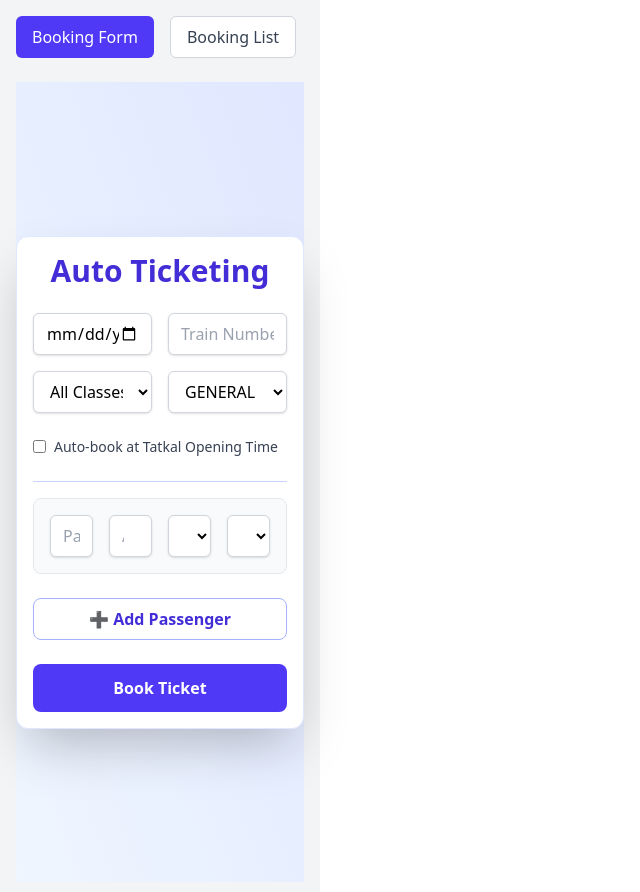
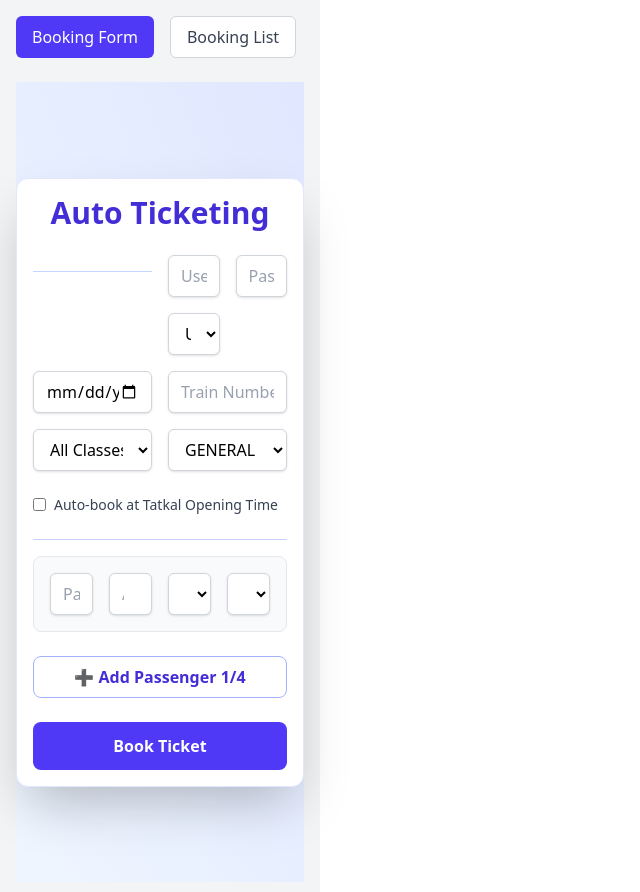
Before and after one commit to Umapathi-Mailapalli002/auto-ticketing, a React (Vite) app: page / in a window 1280 px wide. Shown: the top 892 px of the page, without its empty margins (0-640 px from the left). Built offline with nearby package versions, Linux system fonts and the light colour scheme.

Commit message:
feat: Add credential management to BookingForm and BookingList for enhanced user data handling

```diff
--- a/src/components/BookingForm.tsx
+++ b/src/components/BookingForm.tsx
@@ -9,7 +9,11 @@ function BookingForm({ onAdd }: { onAdd: () => void }) {
     trainNumber: '',
     autoTatkal: false,
   });
-
+  const [credentials, setCredentials] = useState({
+    username: '',
+    password: '',
+    paymentMethod: 'UPI',
+  });
   const [passengers, setPassengers] = useState([
     { name: '', age: '', gender: '', seatPref: '' }
   ]);
@@ -24,7 +28,13 @@ function BookingForm({ onAdd }: { onAdd: () => void }) {
       [name]: type === 'checkbox' ? (e.target as HTMLInputElement).checked : value,
     }));
   };
-
+const handleCredentialChange = (e: React.ChangeEvent<HTMLInputElement | HTMLSelectElement>) => {
+  const { name, value } = e.target;
+  setCredentials((prev) => ({
+    ...prev,
+    [name]: value,
+  }));
+};
   const handlePassengerChange = (
     index: number,
     e: React.ChangeEvent<HTMLInputElement | HTMLSelectElement>
@@ -44,8 +54,11 @@ function BookingForm({ onAdd }: { onAdd: () => void }) {
 
 
   const addPassenger = () => {
-    setPassengers((prev) => [...prev, { name: '', age: '', gender: '', seatPref: '' }]);
+    if (passengers.length < 4) {
+      setPassengers((prev) => [...prev, { name: '', age: '', gender: '', seatPref: '' }]);
+    }
   };
+
   const removePassenger = (index: number) => {
     setPassengers((prev) => prev.filter((_, i) => i !== index));
   };
@@ -71,7 +84,7 @@ function BookingForm({ onAdd }: { onAdd: () => void }) {
         );
 
         if (!isDuplicate) {
-          updatedBookings.push({ ...sharedData, ...p, id: `${formId}-${p.name}` });
+          updatedBookings.push({ ...sharedData, ...p, credentials, id: `${formId}-${p.name}` });
         }
       } else {
         const groupId = `grp-${generateId()}`;
@@ -84,6 +97,7 @@ function BookingForm({ onAdd }: { onAdd: () => void }) {
           groupId,
           ...sharedData,
           passengers: passengerList,
+          credentials,
         });
       }
 
@@ -116,6 +130,41 @@ function BookingForm({ onAdd }: { onAdd: () => void }) {
 
         {/* Shared Fields */}
         <div className="grid grid-cols-1 md:grid-cols-2 gap-4">
+          <hr className="my-4 border-indigo-200" />
+
+          <div className="grid grid-cols-1 md:grid-cols-2 gap-4">
+            <input
+              type="text"
+              name="username"
+              placeholder="Username"
+              value={credentials.username}
+              onChange={handleCredentialChange}
+              required
+              className={inputStyle}
+            />
+            <input
+              type="password"
+              name="password"
+              placeholder="Password"
+              value={credentials.password}
+              onChange={handleCredentialChange}
+              required
+              className={inputStyle}
+            />
+            <select
+              name="paymentMethod"
+              value={credentials.paymentMethod}
+              onChange={handleCredentialChange}
+              className={inputStyle}
+            >
+              <option value="UPI">UPI</option>
+              <option value="Card">Card</option>
+              <option value="NetBanking">Net Banking</option>
+              <option value="Wallet">Wallet</option>
+              <option value="Cash on Counter">Cash on Counter</option>
+            </select>
+          </div>
+
           <input name="date" type="date" required value={sharedData.date} onChange={handleSharedChange} className={inputStyle} />
           <input name="trainNumber" placeholder="Train Number" value={sharedData.trainNumber} onChange={handleSharedChange} className={inputStyle} />
           <select name="classType" value={sharedData.classType} onChange={handleSharedChange} className={inputStyle}>
@@ -193,9 +242,18 @@ function BookingForm({ onAdd }: { onAdd: () => void }) {
 
         </div>
 
-        <button type="button" onClick={addPassenger} className="w-full py-2 text-indigo-700 font-semibold border border-indigo-300 rounded-lg hover:bg-indigo-100 transition">
-          ➕ Add Passenger
+        <button
+          type="button"
+          onClick={addPassenger}
+          disabled={passengers.length >= 4}
+          className={`w-full py-2 font-semibold rounded-lg transition ${passengers.length >= 4
+            ? 'bg-gray-200 text-gray-400 cursor-not-allowed'
+            : 'text-indigo-700 border border-indigo-300 hover:bg-indigo-100'
+            }`}
+        >
+          ➕ Add Passenger {passengers.length}/4
         </button>
+
 
         <button type="submit" className="w-full py-3 bg-indigo-600 text-white font-semibold rounded-lg hover:bg-indigo-700 transition">
           Book Ticket
--- a/src/components/BookingList.tsx
+++ b/src/components/BookingList.tsx
@@ -21,7 +21,15 @@ interface BookingGroup {
   age?: string;
   gender?: string;
   passengers?: Passenger[];
+  credentials?: {
+    username: string;
+    password: string;
+    paymentMethod?: string;
+  };
+
 }
+
+
 
 export default function BookingList() {
   const [bookings, setBookings] = useState<BookingGroup[]>([]);
@@ -60,11 +68,12 @@ useEffect(() => {
       ) : (
         bookings.map((b, index) => {
           if (b.passengers) {
+
             // Grouped booking
             return (
               <div key={b.groupId || index} className="border p-4 rounded-lg shadow bg-white relative">
                 <button
-                onClick={() => {open(`https://www.irctc.co.in/nget?bookingId=${b.groupId}`, '_blank')}}
+                  onClick={() => { open(`https://www.irctc.co.in/nget?bookingId=${b.groupId}`, '_blank') }}
                   className="absolute cursor-pointer top-0 right-8 text-red-600 text-2xl hover:text-red-800"
                 >
                   ➡️
@@ -81,7 +90,6 @@ useEffect(() => {
                 <p><strong>Quota:</strong> {b.quota}</p>
                 <p><strong>Auto Tatkal:</strong> {b.autoTatkal ? 'Yes' : 'No'}</p>
                 <p><strong>Train No.:</strong> {b.trainNumber}</p>
-
                 <div className="mt-4 space-y-2">
                   {b.passengers.map((p) => (
                     <div key={p.id} className="p-2 border rounded bg-gray-50 grid grid-cols-2 md:grid-cols-4 gap-2 text-sm">
@@ -92,6 +100,15 @@ useEffect(() => {
                     </div>
                   ))}
                 </div>
+                {
+                  b.credentials && (
+                    <>
+                      <p><strong>Username:</strong> {b.credentials.username}</p>
+                      <p><strong>Password:</strong> {b.credentials.password}</p> {/* Masking password for display */}
+                    </>
+                  )
+                }
+                {b.credentials && <p><strong>Payment Method:</strong> {b.credentials.paymentMethod}</p>}
               </div>
             );
           }
@@ -99,8 +116,9 @@ useEffect(() => {
           // Single booking
           return (
             <div key={b.id || index} className="border p-4 rounded-lg shadow bg-white relative">
+
               <button
-                onClick={() => {open(`https://www.irctc.co.in/nget?bookingId=${b.id}`, '_blank')}}
+                onClick={() => { open(`https://www.irctc.co.in/nget?bookingId=${b.id}`, '_blank') }}
                 className="absolute cursor-pointer top-0 right-8 text-red-600 text-2xl hover:text-red-800"
               >
                 ➡️
@@ -128,6 +146,13 @@ useEffect(() => {
                     <span className="text-gray-500">No</span>
                   )}
                 </p>
+                {b.credentials && (
+                <>
+                  <p><strong>Username:</strong> {b.credentials.username}</p>
+                  <p><strong>Password:</strong> {b.credentials.password}</p>
+                </>
+              )}
+              {b.credentials && <p><strong>Payment Method:</strong> {b.credentials.paymentMethod}</p>}
               </div>
             </div>
           );
```
Lines whose indentation alone changed are shown as unchanged.
